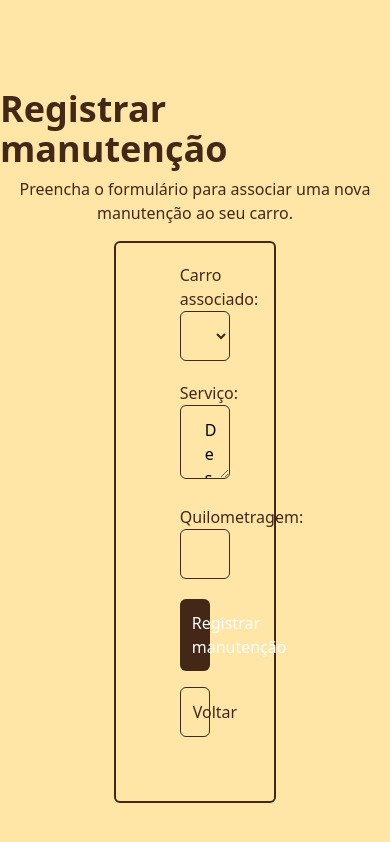
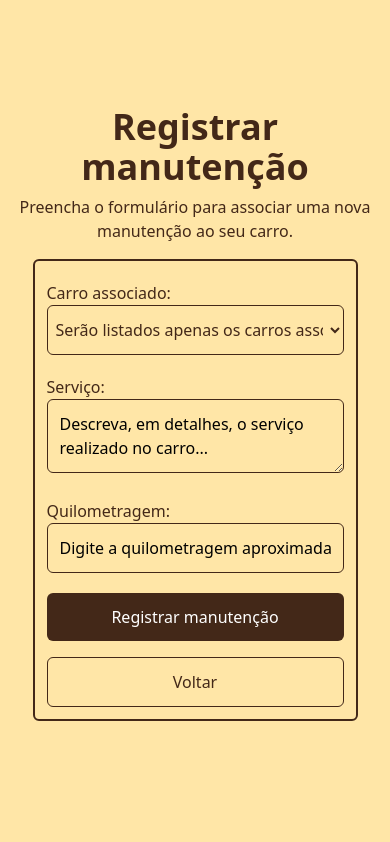
Before and after one commit to HenriqueCosta05/Hackathon-ContCode-Frontend, a Next.js app: page /usuarios/registrar-manutencao in a window 390 px wide. Shown: the top 842 px of the page. Built offline with nearby package versions, Linux system fonts and the light colour scheme.

Commit message:
feat: aplicando responsividade

```diff
--- a/src/app/login/page.tsx
+++ b/src/app/login/page.tsx
@@ -30,13 +30,13 @@ const Register: React.FC = () => {
         Insira suas credenciais e faça o login para prosseguir.
       </p>
 
-      <form className="flex flex-col space-y-5 pt-5 items-center border-2 border-primary p-16 w-5/12 rounded-md my-4">
+      <form className="flex flex-col space-y-5 pt-5 items-center border-2 border-primary p-4 w-10/12 rounded-md my-4 lg:w-6/12">
 
         <InputField
           type="email"
           label="Endereço de e-mail:"
           placeholder="Digite o seu e-mail..."
-          className="bg-transparent rounded-md placeholder-black py-3 px-6 border focus:border-2 border-primary focus:border-primary active:border-primary outline-none w-full"
+          className="bg-transparent rounded-md placeholder-black py-3 px-3 border focus:border-2 border-primary focus:border-primary active:border-primary outline-none w-full"
           required={true}
           value={formData.email}
           onChange={handleInputChange}
@@ -47,7 +47,7 @@ const Register: React.FC = () => {
           type="password"
           label="Senha:"
           placeholder="Digite sua senha..."
-          className="bg-transparent rounded-md placeholder-black py-3 px-6 border focus:border-2 border-primary focus:border-primary active:border-primary outline-none w-full"
+          className="bg-transparent rounded-md placeholder-black py-3 px-3 border focus:border-2 border-primary focus:border-primary active:border-primary outline-none w-full"
           required={true}
           value={formData.password}
           onChange={handleInputChange}
--- a/src/app/page.tsx
+++ b/src/app/page.tsx
@@ -4,7 +4,7 @@ export default function Page() {
   return (
     <main className="flex flex-col w-full h-screen justify-center items-center">
       <h1 className="text-4xl font-bold">ManuCar</h1>
-      <p className="pt-2 text-center">
+      <p className="pt-2 text-center md:w-10/12">
         Lorem ipsum dolor sit amet consectetur adipisicing elit. Porro ab
         impedit atque suscipit sequi sed nemo eaque esse.
       </p>
--- a/src/app/register/page.tsx
+++ b/src/app/register/page.tsx
@@ -33,12 +33,12 @@ const Register: React.FC = () => {
         impedit atque suscipit sequi sed nemo eaque esse.
       </p>
 
-      <form className="flex flex-col space-y-5 pt-5 items-center border-2 border-primary p-16 w-5/12 rounded-md my-4">
+      <form className="flex flex-col space-y-5 pt-5 items-center border-2 border-primary p-4 w-10/12 rounded-md my-4 lg:w-6/12">
         <InputField
           type="text"
           label="Nome:"
           placeholder="Digite o seu nome completo..."
-          className="bg-transparent rounded-md placeholder-black py-3 px-6 border focus:border-2 border-primary focus:border-primary active:border-primary outline-none w-full"
+          className="bg-transparent rounded-md placeholder-black py-3 px-3 border focus:border-2 border-primary focus:border-primary active:border-primary outline-none w-full"
           required={true}
           value={formData.name}
           onChange={handleInputChange}
@@ -49,7 +49,7 @@ const Register: React.FC = () => {
           type="email"
           label="Endereço de e-mail:"
           placeholder="Digite o seu e-mail..."
-          className="bg-transparent rounded-md placeholder-black py-3 px-6 border focus:border-2 border-primary focus:border-primary active:border-primary outline-none w-full"
+          className="bg-transparent rounded-md placeholder-black py-3 px-3 border focus:border-2 border-primary focus:border-primary active:border-primary outline-none w-full"
           required={true}
           value={formData.email}
           onChange={handleInputChange}
--- a/src/app/usuarios/consultar-manutencoes/page.tsx
+++ b/src/app/usuarios/consultar-manutencoes/page.tsx
@@ -1,3 +1,5 @@
+'use client'
+
 import { CardComponent } from '@/components';
 import { API_URL } from '@/constants';
 import { useFetch } from '@/hooks';
--- a/src/app/usuarios/listar-carros/page.tsx
+++ b/src/app/usuarios/listar-carros/page.tsx
@@ -1,3 +1,5 @@
+'use client'
+
 import { CardComponent } from '@/components';
 import { API_URL } from '@/constants';
 import { useFetch } from '@/hooks';
--- a/src/app/usuarios/registrar-manutencao/page.tsx
+++ b/src/app/usuarios/registrar-manutencao/page.tsx
@@ -5,20 +5,20 @@ import Button from "@/components/form/button";
 
 export default function ManutencaoForm() {
     return (
-        <main className="flex flex-col w-full min-h-screen justify-center my-8 items-center">
-            <h1 className="text-4xl font-bold">Registrar manutenção</h1>
+        <main className="flex flex-col w-full min-h-screen justify-center my-0 items-center">
+            <h1 className="text-4xl font-bold text-center">Registrar manutenção</h1>
             <p className="pt-2 text-center">
                 Preencha o formulário para associar uma nova manutenção ao seu carro.
             </p>
 
-            <form className="flex flex-col space-y-5 pt-5 items-center border-2 border-primary p-16 w-5/12 rounded-md my-4">
+            <form className="flex flex-col space-y-5 pt-5 items-center border-2 border-primary p-3 w-10/12 rounded-md my-4 lg:w-6/12">
 
                 <InputField
                     type="select"
                     label="Carro associado:"
                     required={true}
                     name="listar_carros"
-                    className="bg-transparent rounded-md placeholder-black py-3 px-6 border focus:border-2 border-primary focus:border-primary active:border-primary outline-none w-full"
+                    className="bg-transparent rounded-md placeholder-black py-3 px-1 border focus:border-2 border-primary focus:border-primary active:border-primary outline-none w-full"
                 >
                     <option value="">Serão listados apenas os carros associados ao usuário...</option>
 
@@ -31,7 +31,7 @@ export default function ManutencaoForm() {
                     placeholder="Descreva, em detalhes, o serviço realizado no carro..."
                     required={true}
                     name="servico"
-                    className="bg-transparent rounded-md placeholder-black py-3 px-6 border focus:border-2 border-primary focus:border-primary active:border-primary outline-none w-full"
+                    className="bg-transparent rounded-md placeholder-black py-3 px-3 border focus:border-2 border-primary focus:border-primary active:border-primary outline-none w-full"
                 />
 
                 <InputField
@@ -40,7 +40,7 @@ export default function ManutencaoForm() {
                     placeholder="Digite a quilometragem aproximada do carro..."
                     required={true}
                     name="quilometragem"
-                    className="bg-transparent rounded-md placeholder-black py-3 px-6 border focus:border-2 border-primary focus:border-primary active:border-primary outline-none w-full"
+                    className="bg-transparent rounded-md placeholder-black py-3 px-3 border focus:border-2 border-primary focus:border-primary active:border-primary outline-none w-full"
                 />
 
                 <div className="space-y-4 flex w-full flex-wrap">
```
Also changed, not shown: src/app/usuarios/cadastrar-carro/page.tsx (+7 -3 lines).
